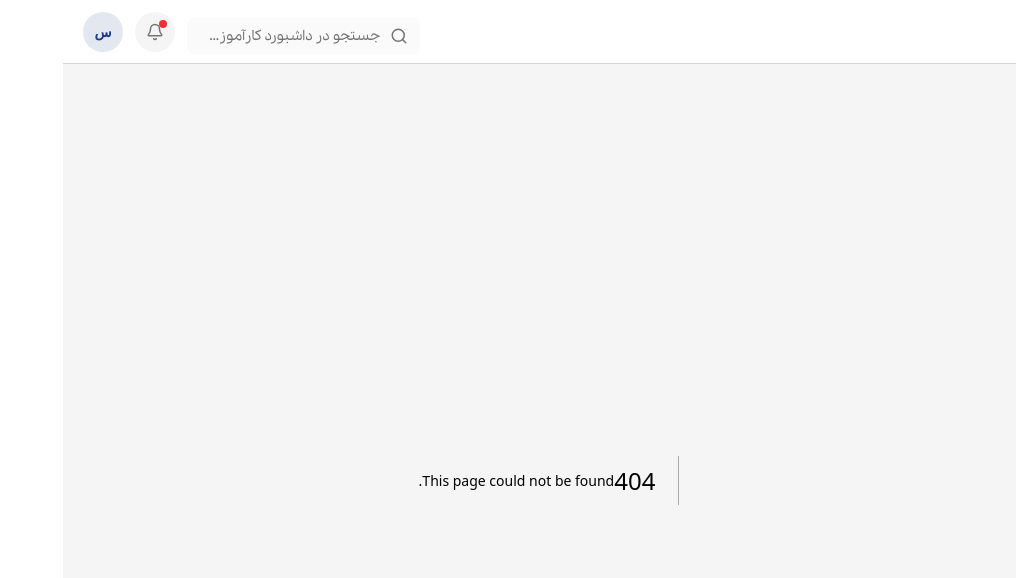
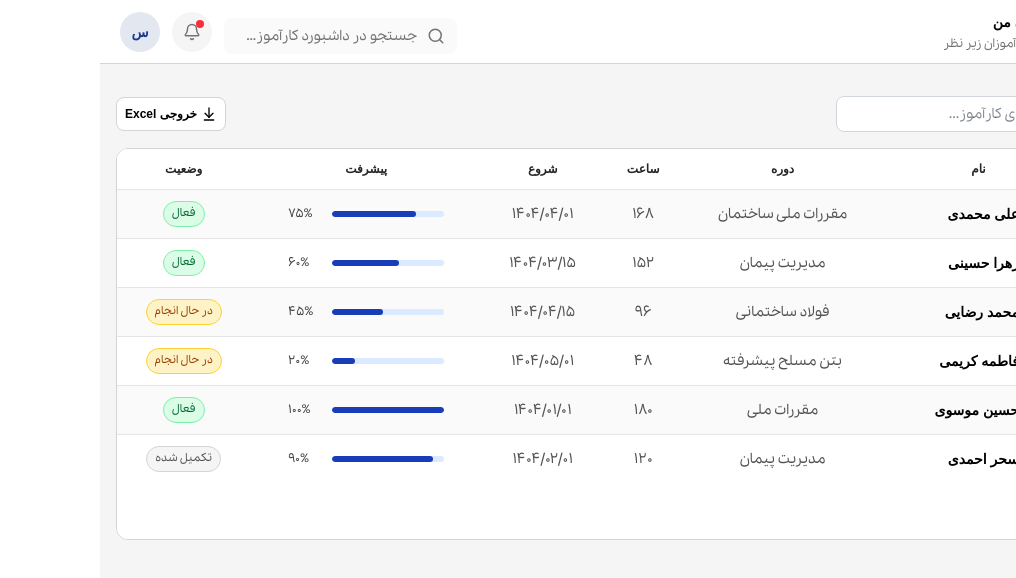
Before and after one commit to parrsa/InternshipNezam, a Next.js app: page /supervisor/apprentices in a window 1280 px wide. Before the commit this address had no page. Shown: the top 578 px of the page, without its empty margins (264-1280 px from the left). Built offline with nearby package versions, Linux system fonts and the light colour scheme; a web font is replaced by a local one.

Commit message:
Finishing the trainee page

```diff
--- /dev/null
+++ b/app/supervisor/apprentices/page.tsx
@@ -0,0 +1,173 @@
+'use client'
+import { Input } from "@/app/components/ui/input"
+import Table from "@/app/components/ui/Table"
+import { useHeaderAction } from "@/core/provider/HeaderActionProvider/HeaderAction"
+import { ArrowDownToLine } from "lucide-react"
+import { useEffect } from "react"
+
+const HandelStatus = (status: any) => {
+    switch (status) {
+        case "active":
+            return <div className="bg-green-100 w-fit text-green-800 px-2 py-1 text-2xs border border-green-300 rounded-full">فعال</div>;
+        case "inProgress":
+            return <div className="bg-amber-100 w-fit text-amber-800 px-2 py-1 text-2xs border border-amber-300 rounded-full">در حال انجام</div>;
+        case "completed":
+            return <div className="bg-neutral-100 w-fit text-neutral-600 px-2 py-1 text-2xs border border-neutral-300 rounded-full">تکمیل شده</div>;
+    }
+}
+
+const tabelRow = [
+    {
+        name: "علی محمدی",
+        period: "مقررات ملی ساختمان",
+        Time: 168,
+        Start: "۱۴۰۴/۰۴/۰۱",
+        progress: 75,
+        Status: "active",
+    },
+    {
+        name: "زهرا حسینی",
+        period: "مدیریت پیمان",
+        Time: 152,
+        Start: "۱۴۰۴/۰۳/۱۵",
+        progress: 60,
+        Status: "active",
+    },
+    {
+        name: "محمد رضایی",
+        period: "فولاد ساختمانی",
+        Time: 96,
+        Start: "۱۴۰۴/۰۴/۱۵",
+        progress: 45,
+        Status: "inProgress",
+    },
+    {
+        name: "فاطمه کریمی",
+        period: "بتن مسلح پیشرفته",
+        Time: 48,
+        Start: "۱۴۰۴/۰۵/۰۱",
+        progress: 20,
+        Status: "inProgress",
+    },
+    {
+        name: "حسین موسوی",
+        period: "مقررات ملی",
+        Time: 180,
+        Start: "۱۴۰۴/۰۱/۰۱",
+        progress: 100,
+        Status: "active",
+    },
+    {
+        name: "سحر احمدی",
+        period: "مدیریت پیمان",
+        Time: 120,
+        Start: "۱۴۰۴/۰۲/۰۱",
+        progress: 90,
+        Status: "completed",
+    },
+]
+
+export default function Apprentices() {
+    const { setAction } = useHeaderAction()
+
+    const tabelCols = [
+        {
+            key: "name",
+            label: "نام",
+            className: "text-neutral-600 text-sm text-center",
+            width: "text-center",
+            render: (row: any) => (
+                <div className="flex justify-start items-center gap-2">
+                    <div className="w-8 h-8 rounded-full bg-blue-100 text-blue-800 text-xs flex justify-center items-center">
+                        {row.name.charAt(0)}
+                    </div>
+                    <span className="text-black text-sm font-bold">{row.name}</span>
+                </div>
+            )
+        },
+        {
+            key: "period",
+            label: "دوره",
+            className: "text-neutral-600 text-sm text-center",
+            width: "text-center",
+        },
+        {
+            key: "Time",
+            label: "ساعت",
+            className: "text-neutral-600 text-sm text-center",
+            width: "text-center",
+        },
+        {
+            key: "Start",
+            label: "شروع",
+            className: "text-neutral-600 text-sm text-center",
+            width: "text-center",
+        },
+        {
+            key: "progress",
+            label: "پیشرفت",
+            className: "text-neutral-600 text-sm text-center",
+            width: "text-center",
+            render: (row: any) => (
+                <div className="flex justify-center items-center gap-2" dir="ltr">
+                    <span className="text-xs text-neutral-700 w-9 text-left">{row.progress.toLocaleString("fa-IR")}%</span>
+                    <div className="w-28 h-1.5 bg-blue-100 rounded-full overflow-hidden">
+                        <div
+                            className="h-full bg-blue-800 rounded-full"
+                            style={{ width: `${row.progress}%` }}
+                        />
+                    </div>
+                </div>
+            )
+        },
+        {
+            key: "Status",
+            label: "وضعیت",
+            className: "text-neutral-600 text-sm text-center",
+            width: "text-center",
+            render: (row: any) => (
+                <div className="w-full flex justify-center items-center">
+                    {HandelStatus(row.Status)}
+                </div>
+            )
+        },
+    ]
+
+    useEffect(() => {
+        setAction(
+            <div className="text-sm flex justify-start items-start flex-col gap-1">
+                <p className="text-black font-bold ">کارآموزان من</p>
+                <p className="text-neutral-500 text-xs font-medium">فهرست کارآموزان زیر نظر</p>
+            </div>
+        )
+        return () => {
+            setAction(null)
+        }
+    }, [])
+
+    return (
+        <div className="p-4 flex justify-center items-center flex-col gap-4">
+            <div className="w-full flex justify-between items-center">
+                <div className="w-3/12">
+                    <Input
+                        variant="rounded"
+                        className=""
+                        placeholder="جستجوی کارآموز..."
+                        rounded="lg"
+                        inputSize="sm"
+                    />
+                </div>
+                <div>
+                    <div className="flex justify-center text-xs border border-neutral-300 p-2 rounded-lg bg-white font-bold cursor-pointer items-center gap-1">
+                        <ArrowDownToLine size={16} />
+                        <span>خروجی Excel</span>
+                    </div>
+                </div>
+            </div>
+
+            <div className="overflow-hidden w-full rounded-xl bg-white border border-neutral-300">
+                <Table tableCol={tabelCols} tableRow={tabelRow} />
+            </div>
+        </div>
+    )
+}
--- a/app/supervisor/monthly-report/page.tsx
+++ b/app/supervisor/monthly-report/page.tsx
@@ -1,6 +1,8 @@
 'use client'
 import Table from "@/app/components/ui/Table"
+import { useHeaderAction } from "@/core/provider/HeaderActionProvider/HeaderAction"
 import { CircleCheck } from "lucide-react"
+import { useEffect } from "react"
 
 const infoData = [
     {
@@ -69,6 +71,7 @@ const HandelStatus = (status: any) => {
 }
 
 export default function MonthlyReport() {
+    const { setAction } = useHeaderAction()
 
     const tabelCols = [
         {
@@ -125,6 +128,18 @@ export default function MonthlyReport() {
         },
 
     ]
+    useEffect(() => {
+        setAction(
+            <div className="text-sm flex justify-start items-start flex-col gap-1">
+                <p className="text-black font-bold ">گزارش‌های ماهانه</p>
+                <p className="text-neutral-500 text-xs font-medium">بازبینی و تأیید گزارش‌ها</p>
+            </div>
+        )
+        return () => {
+            setAction(null)
+        }
+    }, [])
+
     return (
         <div className="p-4">
             <div className="w-full grid grid-cols-3 grid-rows-[150px] gap-4">
--- a/app/supervisor/page.tsx
+++ b/app/supervisor/page.tsx
@@ -49,6 +49,9 @@ export default function Supervisor() {
                 <p className="text-neutral-500 text-xs font-medium">خلاصه فعالیت‌های سرپرستی</p>
             </div>
         )
+        return () => {
+            setAction(null)
+        }
     }, [])
     return (
         <div className="w-full px-4">
--- a/lib/organizationmenu.ts
+++ b/lib/organizationmenu.ts
@@ -224,7 +224,7 @@ export const ADMIN_MENU: OrgMenuItem[] = [
   },
   {
     label: "کارآموزان",
-    href: "/supervisor/reports",
+    href: "/supervisor/apprentices",
     icon: FileBarChart,
   },
   {
```
